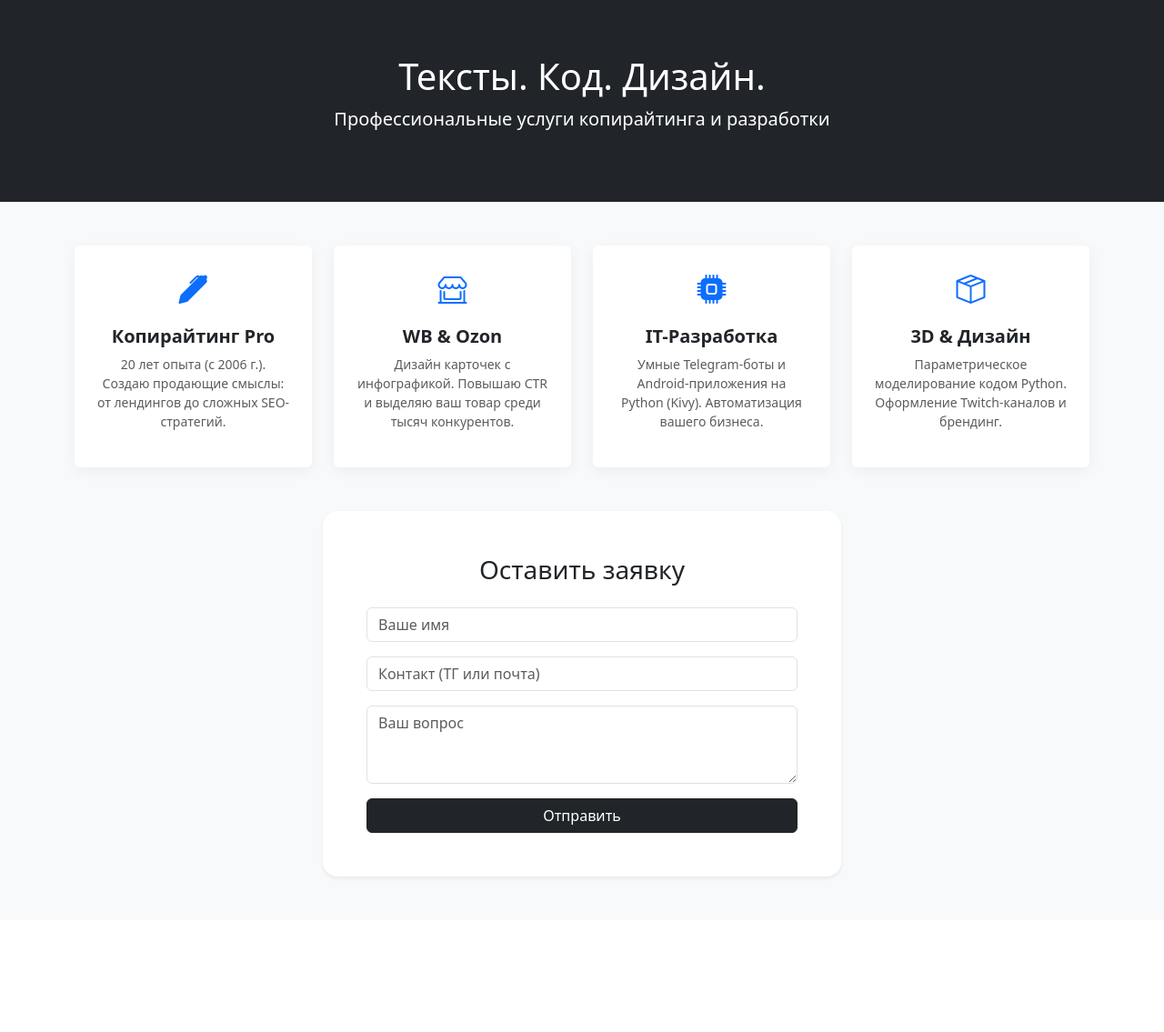
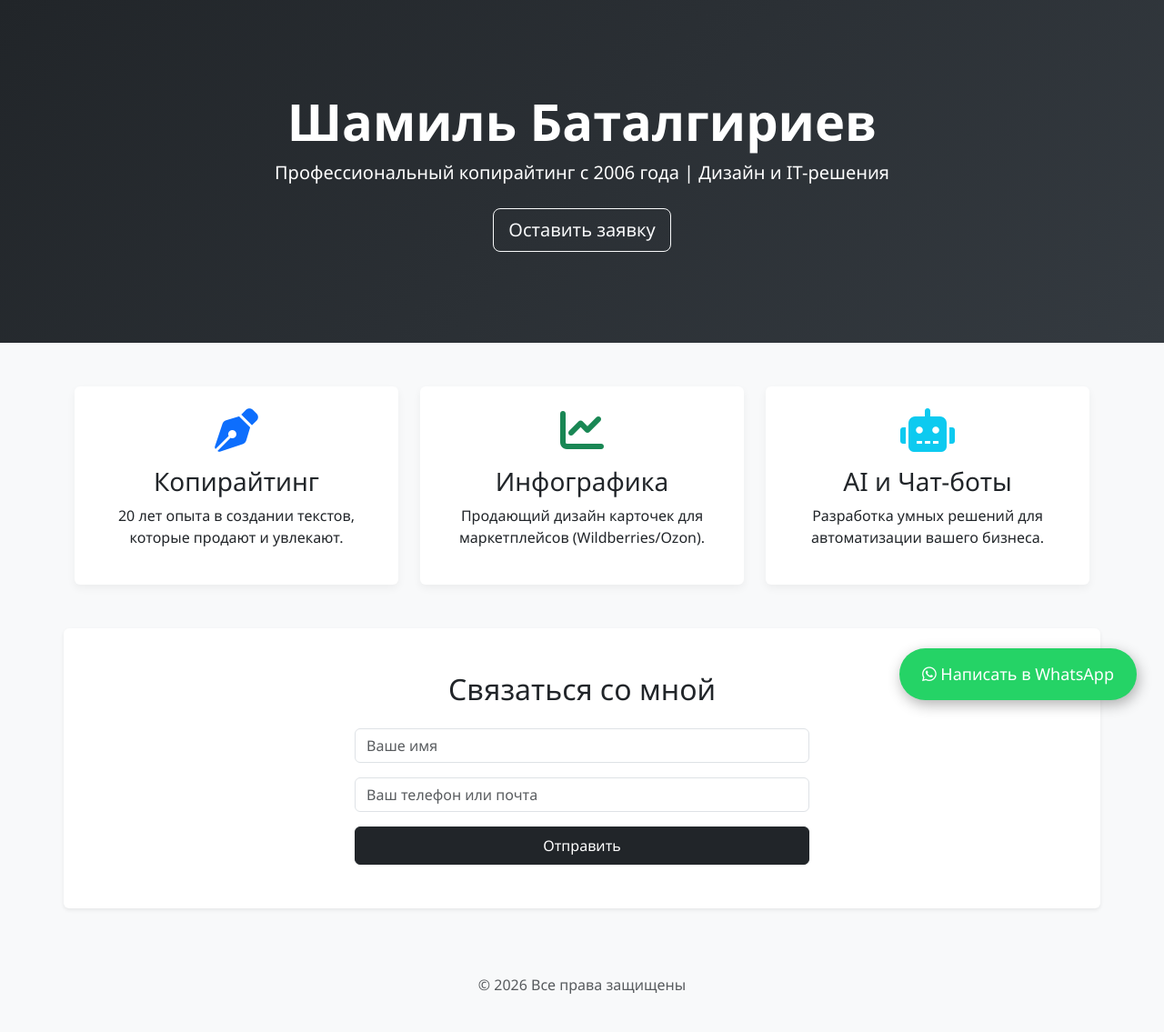
Before and after one commit to shamilsuleymanov2895-stack/my-portfolio, a Flask app: page / in a window 1280 px wide. Shown: the whole page at 91% size. Before the commit the page ends 967 px from the top, so only its background shows below. Run offline with Flask 3, Linux system fonts and the light colour scheme.

Commit message:
Add files via upload

```diff
--- a/templates/index.html
+++ b/templates/index.html
@@ -2,56 +2,90 @@
 <html lang="ru">
 <head>
     <meta charset="UTF-8">
-    <title>Портфолио | Копирайтинг, Разработка, Дизайн</title>
+    <meta name="viewport" content="width=device-width, initial-scale=1.0">
+    <title>Портфолио | Копирайтинг и Дизайн</title>
     <link href="https://cdn.jsdelivr.net/npm/bootstrap@5.3.0/dist/css/bootstrap.min.css" rel="stylesheet">
-    <link rel="stylesheet" href="https://cdn.jsdelivr.net/npm/bootstrap-icons@1.10.0/font/bootstrap-icons.css">
+    <link rel="stylesheet" href="https://cdnjs.cloudflare.com/ajax/libs/font-awesome/6.0.0/css/all.min.css">
     <style>
-        body { background-color: #f8f9fa; }
-        .hero { background: #212529; color: white; padding: 60px 0; }
-        .card { border: none; box-shadow: 0 4px 15px rgba(0,0,0,0.05); transition: 0.3s; }
-        .card:hover { transform: translateY(-5px); }
+        body { background-color: #f8f9fa; font-family: 'Segoe UI', Tahoma, Geneva, Verdana, sans-serif; }
+        .hero-section { background: linear-gradient(135deg, #212529 0%, #343a40 100%); color: white; padding: 100px 0; }
+        .whatsapp-btn {
+            position: fixed;
+            bottom: 30px;
+            right: 30px;
+            background-color: #25d366;
+            color: white;
+            border-radius: 50px;
+            padding: 15px 25px;
+            font-size: 18px;
+            box-shadow: 2px 5px 15px rgba(0,0,0,0.3);
+            text-decoration: none;
+            z-index: 1000;
+            transition: transform 0.3s;
+        }
+        .whatsapp-btn:hover { transform: scale(1.1); color: white; }
+        .card { border: none; transition: 0.3s; box-shadow: 0 4px 10px rgba(0,0,0,0.05); }
+        .card:hover { transform: translateY(-10px); }
     </style>
 </head>
 <body>
 
-<header class="hero text-center">
+<section class="hero-section text-center">
     <div class="container">
-        <h1>Тексты. Код. Дизайн.</h1>
-        <p class="lead">Профессиональные услуги копирайтинга и разработки</p>
+        <h1 class="display-4 fw-bold">Шамиль Баталгириев</h1>
+        <p class="lead">Профессиональный копирайтинг с 2006 года | Дизайн и IT-решения</p>
+        <div class="mt-4">
+            <a href="#contact" class="btn btn-outline-light btn-lg">Оставить заявку</a>
+        </div>
     </div>
-</header>
+</section>
 
 <div class="container my-5">
-    <div class="row g-4">
-        {% for srv in services %}
-        <div class="col-md-6 col-lg-3">
-            <div class="card h-100 p-4 text-center">
-                <div class="mb-3 text-primary" style="font-size: 2rem;"><i class="bi {{ srv.icon }}"></i></div>
-                <h5 class="fw-bold">{{ srv.title }}</h5>
-                <p class="small text-muted">{{ srv.desc }}</p>
+    <div class="row g-4 text-center">
+        <div class="col-md-4">
+            <div class="card p-4">
+                <i class="fas fa-pen-nib fa-3x mb-3 text-primary"></i>
+                <h3>Копирайтинг</h3>
+                <p>20 лет опыта в создании текстов, которые продают и увлекают.</p>
             </div>
         </div>
-        {% endfor %}
-    </div>
-
-    <div class="row justify-content-center mt-5">
-        <div class="col-md-6 bg-white p-5 rounded-4 shadow-sm">
-            <h3 class="text-center mb-4">Оставить заявку</h3>
-            <form action="/contact" method="POST">
-                <div class="mb-3">
-                    <input type="text" name="name" class="form-control" placeholder="Ваше имя" required>
-                </div>
-                <div class="mb-3">
-                    <input type="text" name="contact" class="form-control" placeholder="Контакт (ТГ или почта)" required>
-                </div>
-                <div class="mb-3">
-                    <textarea name="message" class="form-control" placeholder="Ваш вопрос" rows="3"></textarea>
-                </div>
-                <button type="submit" class="btn btn-dark w-100">Отправить</button>
-            </form>
+        <div class="col-md-4">
+            <div class="card p-4">
+                <i class="fas fa-chart-line fa-3x mb-3 text-success"></i>
+                <h3>Инфографика</h3>
+                <p>Продающий дизайн карточек для маркетплейсов (Wildberries/Ozon).</p>
+            </div>
+        </div>
+        <div class="col-md-4">
+            <div class="card p-4">
+                <i class="fas fa-robot fa-3x mb-3 text-info"></i>
+                <h3>AI и Чат-боты</h3>
+                <p>Разработка умных решений для автоматизации вашего бизнеса.</p>
+            </div>
         </div>
     </div>
 </div>
 
+<section id="contact" class="container my-5 py-5 bg-white rounded shadow-sm">
+    <h2 class="text-center mb-4">Связаться со мной</h2>
+    <form action="/contact" method="post" class="mx-auto" style="max-width: 500px;">
+        <div class="mb-3">
+            <input type="text" name="name" class="form-control" placeholder="Ваше имя" required>
+        </div>
+        <div class="mb-3">
+            <input type="text" name="contact_info" class="form-control" placeholder="Ваш телефон или почта" required>
+        </div>
+        <button type="submit" class="btn btn-dark w-100 py-2">Отправить</button>
+    </form>
+</section>
+
+<a href="https://wa.me/79671585856" class="whatsapp-btn" target="_blank">
+    <i class="fab fa-whatsapp"></i> Написать в WhatsApp
+</a>
+
+<footer class="text-center py-4 text-muted">
+    <p>&copy; 2026 Все права защищены</p>
+</footer>
+
 </body>
 </html>
```
